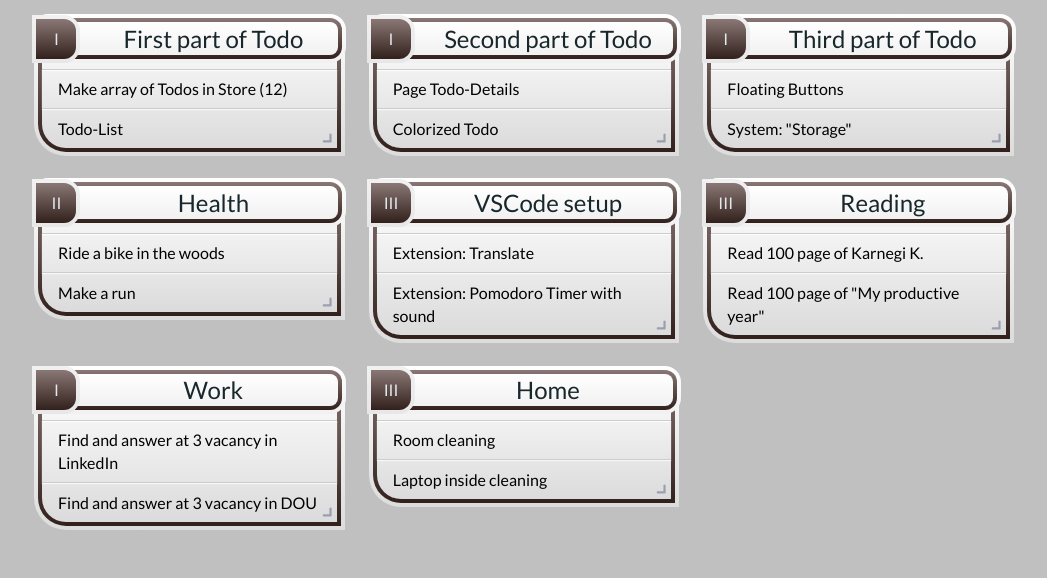
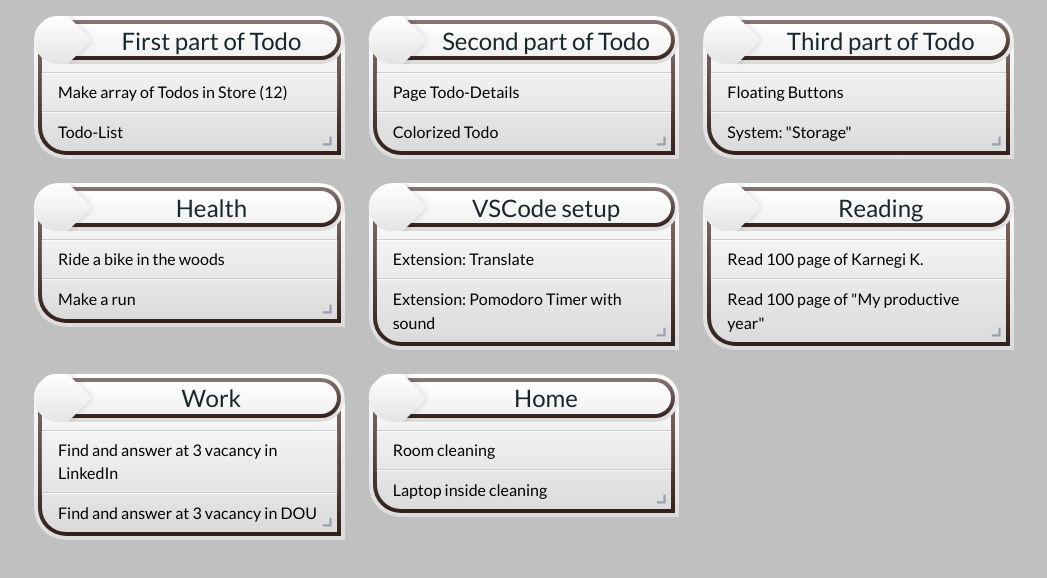
Before and after one commit to ewgenij87snwork/todo-87sn, a Vue app: page / in a window 1280 px wide. Shown: the top 578 px of the page, without its empty margins (116-1163 px from the left). Built offline with nearby package versions, Linux system fonts and the light colour scheme.

Commit message:
Todo category css finish

```diff
--- a/src/components/Todo.vue
+++ b/src/components/Todo.vue
@@ -97,39 +97,63 @@ Category -- как бы "вторая стадия пониманя" -- это
   position: relative;
   box-sizing: inherit;
   border: solid 0.25rem transparent;
-  border-radius: 1rem;
+  border-radius: 1.5rem;
   padding: 0.25rem;
-  margin: -0.6rem;
+  margin: -0.5rem;
   background: linear-gradient(#fff, #f1f1f1) content-box,
     linear-gradient(var(--color0), var(--color1)) padding-box,
-    linear-gradient(#fff, #f1f1f1) border-box;
+    linear-gradient(#fff, #dbdbdb) border-box;
   text-align: center;
   color: #18272c;
   text-indent: 1rem;
+  clip-path: inset(0 round 1.5rem);
   h2 {
     font-weight: 300;
     margin: 0.1rem;
   }
 }
-.todo_head::before {
+.todo_head::after {
+  position: relative;
+  order: -1;
+
   display: grid;
   place-content: center;
   box-sizing: inherit;
-  border: solid 0.25rem transparent;
-  border-radius: 1rem;
-  border-top-left-radius: 0px;
-  border-bottom-left-radius: 0px;
+  border: solid 0.5rem transparent;
+  border-radius: 50%;
   margin: -0.5rem;
-  height: 3rem;
-  width: 3rem;
+  margin-left: -0.25rem;
+  height: 2.5rem;
+  width: 2.5rem;
   box-shadow: inset 0 0 1px 1px #efefef, inset 0 1rem grba(#000, 0.1);
-  background: linear-gradient(var(--color0), var(--color1)) padding-box,
-    linear-gradient(#f1f1f1, #e7e7e7) border-box;
+  background: linear-gradient(var(--color1), var(--color0)) padding-box,
+    linear-gradient(#cecdcd, #fff) border-box;
   color: #e2e8eb;
-  font-size: 1rem;
-  text-indent: 0;
+  font-size: 0.75rem;
+  font-weight: bold;
+  letter-spacing: 1px;
+  text-indent: 0.05rem;
   content: attr(data-pct);
 }
+.todo_head::before {
+  content: "";
+  position: absolute;
+  left: -0.25rem;
+  top: -0.25rem;
+  width: 3rem;
+  height: 3rem;
+  border-radius: 0.25rem;
+  transform: rotate(45deg);
+  box-shadow: 0 0 7px rgba(#000, 0.2);
+  background: linear-gradient(
+    -45deg,
+    transparent calc(50% - 1.5rem),
+    #e4e4e4 0,
+    #fff calc(50% + 1.5rem),
+    transparent 0
+  );
+}
+
 .todo_body {
   line-height: 1.44;
   position: relative;
--- a/src/components/TodoList.vue
+++ b/src/components/TodoList.vue
@@ -30,7 +30,7 @@ export default {
 
 .todo-list > ul {
   display: grid;
-  grid-template-columns: repeat(auto-fit, minmax(260px, 1fr));
+  grid-template-columns: repeat(auto-fit, minmax(300px, 1fr));
   grid-gap: 1.5rem;
   align-items: start;
   align-content: space-evenly;
```
